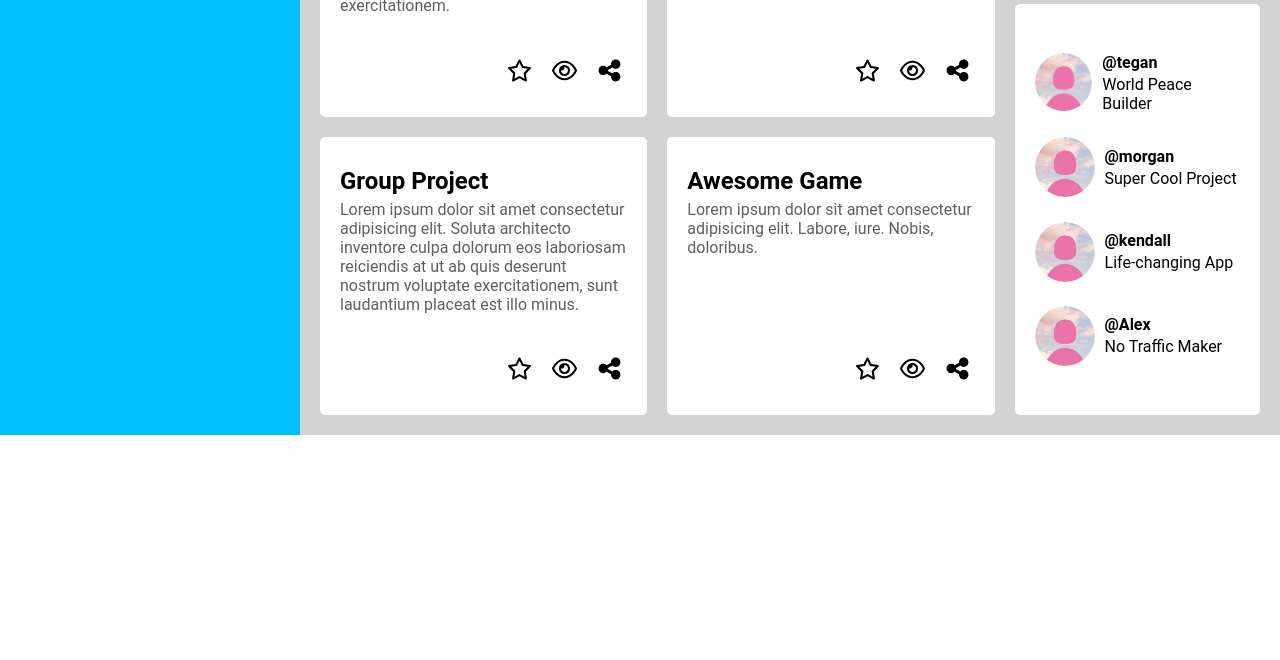
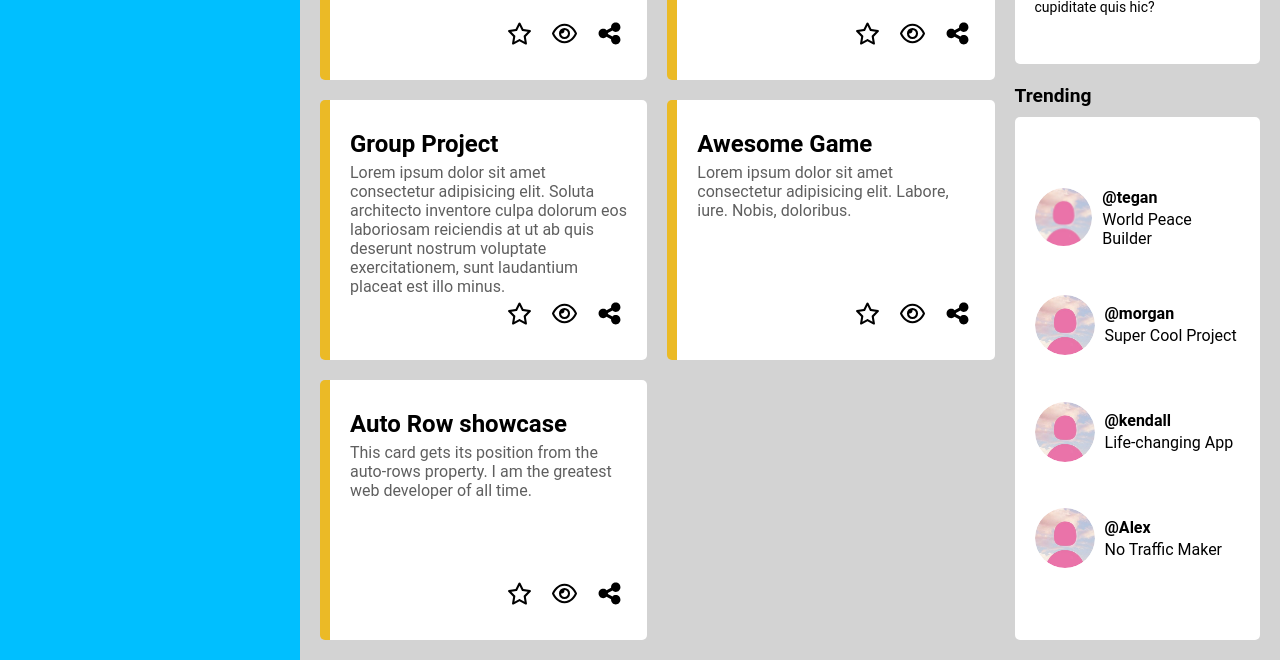
Before and after one commit to KevinMeekel/grid-dashboard, a plain HTML site: page index.html in a window 1280 px wide. Shown: the part 649-1309 px from the top of the page. Before the commit the page ends 1084 px from the top, so only its background shows below. Drawn offline with Linux system fonts and the light colour scheme.

Commit message:
Add golden border and auto row showcase

```diff
--- a/index.html
+++ b/index.html
@@ -203,6 +203,23 @@
                         </button>
                     </div>
                 </div>
+                <div class="project-card">
+                    <span class="card-title">Auto Row showcase</span>
+                    <p class="card-description">This card gets its position from the auto-rows property. I am the
+                        greatest
+                        web developer of all time.</p>
+                    <div class="card-icons">
+                        <button type="button" class="card-button">
+                            <img src="./icons/star.svg" alt="favorite" height="25px" width="25px">
+                        </button>
+                        <button type="button" class="card-button">
+                            <img src="./icons/eye.svg" alt="watch later" height="25px" width="25px">
+                        </button>
+                        <button type="button" class="card-button">
+                            <img src="./icons/share.svg" alt="share" height="25px" width="25px">
+                        </button>
+                    </div>
+                </div>
 
             </div>
             <div class="announcements">
--- a/style.css
+++ b/style.css
@@ -178,6 +178,10 @@ button {
     flex-direction: column;
     padding: 30px 20px;
     gap: 5px;
+}
+
+.project-card {
+    border-left: 10px solid rgb(235, 186, 38);
 }
 
 .card-title {
```
